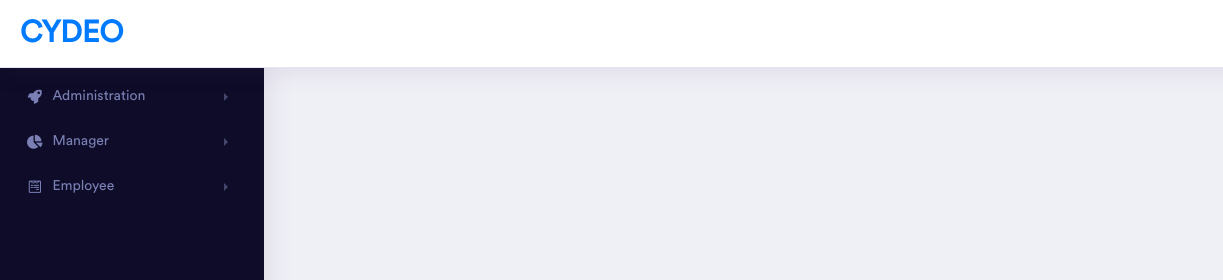
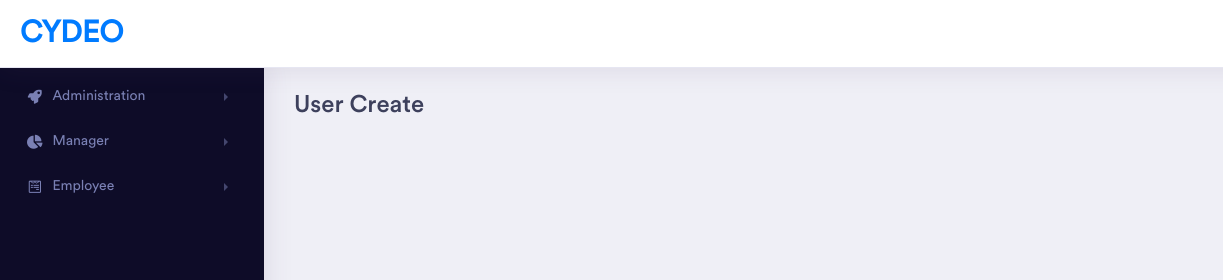
Before and after one commit to skemail/ticketing-ui, a plain HTML site: page user-create.html in a window 1280 px wide. Shown: the top 280 px of the page, 0-1223 px from the left. Drawn offline with Linux system fonts and the light colour scheme.

Commit message:
title added

```diff
--- a/user-create.html
+++ b/user-create.html
@@ -214,7 +214,13 @@
                 <!-- ============================================================== -->
                 <!-- pageheader  -->
                 <!-- ============================================================== -->
-
+                        <div class="row">
+                            <div class="col-xl-12 col-lg-12 col-md-12 col-sm-12 col-12">
+                                <div class="page-header" id="top">
+                                    <h2 class="pageheader-title">User Create </h2>
+                                </div>
+                            </div>
+                        </div>
                 <!-- ============================================================== -->
                 <!-- end pageheader  -->
                 <!-- ============================================================== -->
```
